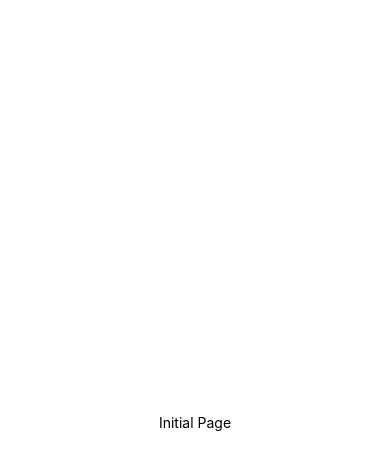
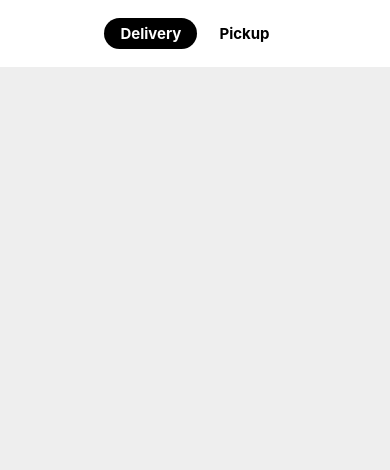
Before and after one commit to alican-uver/Uber-Eats-Clone---React-Native, a React Native app: screen / in a window 390 px wide. Shown: the top 470 px of the page. Built offline with nearby package versions, Linux system fonts and the light colour scheme.

Commit message:
Add header tabs component

```diff
--- a/App.js
+++ b/App.js
@@ -1,16 +1,9 @@
 import * as React from "react";
 import { View, Text } from "react-native";
+import Home from './screens/Home';
 
 export default function App() {
   return (
-    <View
-      style={{
-        flex: 1,
-        justifyContent: "center",
-        alignItems: "center",
-      }}
-    >
-      <Text>Initial Page</Text>
-    </View>
+    <Home />
   );
 }
--- a/package.json
+++ b/package.json
@@ -4,6 +4,8 @@
     "react": "16.13.1",
     "react-dom": "16.13.1",
     "react-native": "https://github.com/expo/react-native/archive/sdk-42.0.0.tar.gz",
+    "react-native-google-places-autocomplete": "^2.4.1",
+    "react-native-vector-icons": "^8.1.0",
     "react-native-web": "~0.13.12"
   },
   "devDependencies": {
--- /dev/null
+++ b/screens/Home.jsx
@@ -0,0 +1,15 @@
+import React from 'react';
+import { View, Text, SafeAreaView } from 'react-native';
+import HeaderTabs from '../src/components/HeaderTabs';
+
+const Home = () => {
+  return (
+    <SafeAreaView style={{ backgroundColor: '#eee', height: '100%' }}>
+      <View style={{ backgroundColor: 'white', padding: 15 }}>
+        <HeaderTabs />
+      </View>
+    </SafeAreaView>
+  )
+};
+
+export default Home;
--- /dev/null
+++ b/src/components/HeaderTabs.js
@@ -0,0 +1,33 @@
+import React, { useState } from 'react';
+import { View, Text, TouchableOpacity } from 'react-native';
+
+const HeaderTabs = () => {
+  const [activeTab, setActiveTab] = useState("Delivery");
+
+  return (
+    <View style={{ flexDirection: "row", alignSelf: "center" }}>
+      <HeaderButton text="Delivery" btnColor="black" textColor="white" activeTab={activeTab} setActiveTab={setActiveTab} />
+      <HeaderButton text="Pickup" btnColor="white" textColor="black" activeTab={activeTab} setActiveTab={setActiveTab} />
+    </View>
+  );
+};
+
+const HeaderButton = ({ text, btnColor, textColor, setActiveTab, activeTab }) => {
+  const activetedTab = activeTab === text;
+  return (
+    <TouchableOpacity
+      style={{
+        backgroundColor: activetedTab ? "black" : "white",
+        paddingVertical: 6,
+        paddingHorizontal: 16,
+        borderRadius: 30,
+        margin: 3
+      }}
+      onPress={() => setActiveTab(text)}
+    >
+      <Text style={{ color: activetedTab ? "white" : "black", fontSize: 15, fontWeight: 'bold' }}>{text}</Text>
+    </TouchableOpacity>
+  );
+};
+
+export default HeaderTabs;
```
Also changed, not shown: 1 other file (tests, documents, lock files or other folders).
